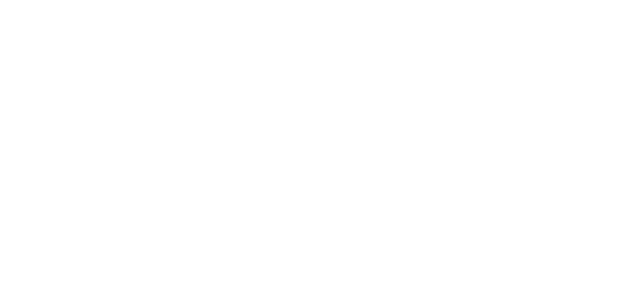
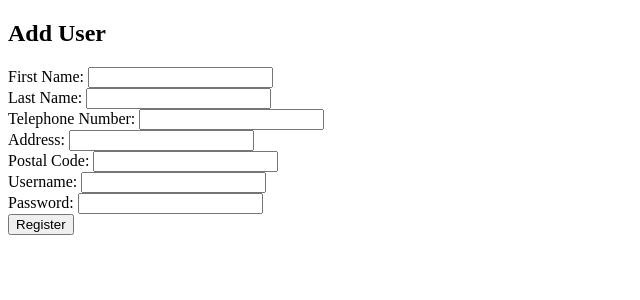
Before and after one commit to val1o/3D-Printing-Service-Website, a PHP site: page /index.php?c=User&a=register in a window 1280 px wide. Before the commit the part shown is empty. Shown: the top 300 px of the page, without its empty margins (0-640 px from the left). Run offline with PHP 8.4, Linux system fonts and the light colour scheme.

Commit message:
register fixed with valentin

```diff
--- a/project/Controllers/UserController.php
+++ b/project/Controllers/UserController.php
@@ -17,27 +17,30 @@
 
             switch ($action) {
                 case "viewAllUsers":
-                    $allUsers = User::retrieveAllUsers();
+                    $user = new User();
+                    $allUsers = $user->retrieveAllUsers();
                     $this->render("User", "viewAllUsers", $allUsers);
                     break;
 
                 case "login":
                     //Check if the username and password are set
                     if (isset($_POST['username']) && isset($_POST['password'])){
-                        //Create user and add info
+                        //Create user and assign info to variables
                         $username = $_POST['username'];
                         $password = $_POST['password'];
                         $user = new User();
 
-                        //Check if user exists
-                        if($user->getUserByUsername($username)){
+                        //Check if user info is correct
+                        if($user->checkLoginUser($username, $password)){
 
                             //Assign user and check if admin
                             $user = $user->getUserByUsername($username);
                             $_SESSION['uID'] = $user['uID'];
 
                             if($user['isAdmin']) {
-                                $this->render("User", "viewAllUsers");
+                                $user = new User();
+                                $allUsers = $user->retrieveAllUsers();
+                                $this->render("User", "viewAllUsers", $allUsers);
                             } else {
                                 $this->render("Home", "home");
                             }
@@ -49,24 +52,60 @@
                     } else {
                         $this->render("User", "login");
                     }
+                    break;
+
+                case "register":
+                    //Check if the info is set
+                    if (isset($_POST['firstName']) && isset($_POST['lastName']) && isset($_POST['telephoneNumber']) && isset($_POST['address']) && isset($_POST['postalCode']) && isset($_POST['username']) && isset($_POST['password'])){
+
+                        //Create user and assign info to variables
+                        $firstName = $_POST['firstName'];
+                        $lastName = $_POST['lastName'];
+                        $telephoneNumber = $_POST['telephoneNumber'];
+                        $address = $_POST['address'];
+                        $postalCode = $_POST['postalCode'];
+                        $username = $_POST['username'];
+                        $password = $_POST['password'];
+                        $user = new User();
+
+                        //Check if username already exists
+                        if(!$user->getUserByUsername($username)){
+
+                            //Populate variable
+                            $user = $user->addUser($firstName, $lastName, $telephoneNumber, $address, $postalCode, $username, $password);
+
+                            //Check if info is valid
+                            if($user){
+                                echo "User registered successfully.";
+                            } else {
+                                echo "Registration error.";
+                            }
+
+                        } else {
+                            echo "Username is already taken.";
+                        }
+                    } else {
+                        $this->render("User", "register");
+                    }
+                    break;
             }
 
             //         case 'register':
             //             include '../Views/register.php';
             //             if($_SERVER['REQUEST_METHOD'] === 'POST'){
-            //                 $firstName = $_POST['firstName'];
-            //                 $lastName = $_POST['lastName'];
-            //                 $telephoneNumber = $_POST['telephoneNumber'];
-            //                 $address = $_POST['address'];
-            //                 $postalCode = $_POST['postalCode'];
-            //                 $username = $_POST['username'];
-            //                 $password = $_POST['password'];
+                            // $firstName = $_POST['firstName'];
+                            // $lastName = $_POST['lastName'];
+                            // $telephoneNumber = $_POST['telephoneNumber'];
+                            // $address = $_POST['address'];
+                            // $postalCode = $_POST['postalCode'];
+                            // $username = $_POST['username'];
+                            // $password = $_POST['password'];
             //                 $result = user::addUser($firstName, $lastName, $telephoneNumber, $address, $postalCode, $username, $password);
-            //                 if($result){
-            //                     echo "User registered successfully.";
-            //                 } else {
-            //                     echo "Registration error.";
-            //                 }
+                            // if($result){
+                            //     echo "User registered successfully.";
+                            // } else {
+                            //     echo "Registration error.";
+                            // }
             //             }
             //             break;
             //     }
--- a/project/Views/Home/home.php
+++ b/project/Views/Home/home.php
@@ -27,7 +27,7 @@
     <ul>
       <li><a class="active" href="#">Home</a></li>
       <li><a href="Views/User/login.php">Login</a></li>
-      <li><a href="register.php">Register</a></li>
+      <li><a href="Views/User/register.php">Register</a></li>
       <li><a href="#">Feedback</a></li>
       <li><a href="#">Services</a></li>
     </ul>
--- a/project/Views/User/register.php
+++ b/project/Views/User/register.php
@@ -9,7 +9,7 @@
 <body>
     <h2>Add User</h2>
 
-    <form method="post" action="../Controllers/user_controller.php?action=register">
+    <form method="POST" action="../../index.php?c=User&a=register">
 
     <label for="firstName">First Name:</label>
     <input type="text" id="firstName" name="firstName"><br>
```
